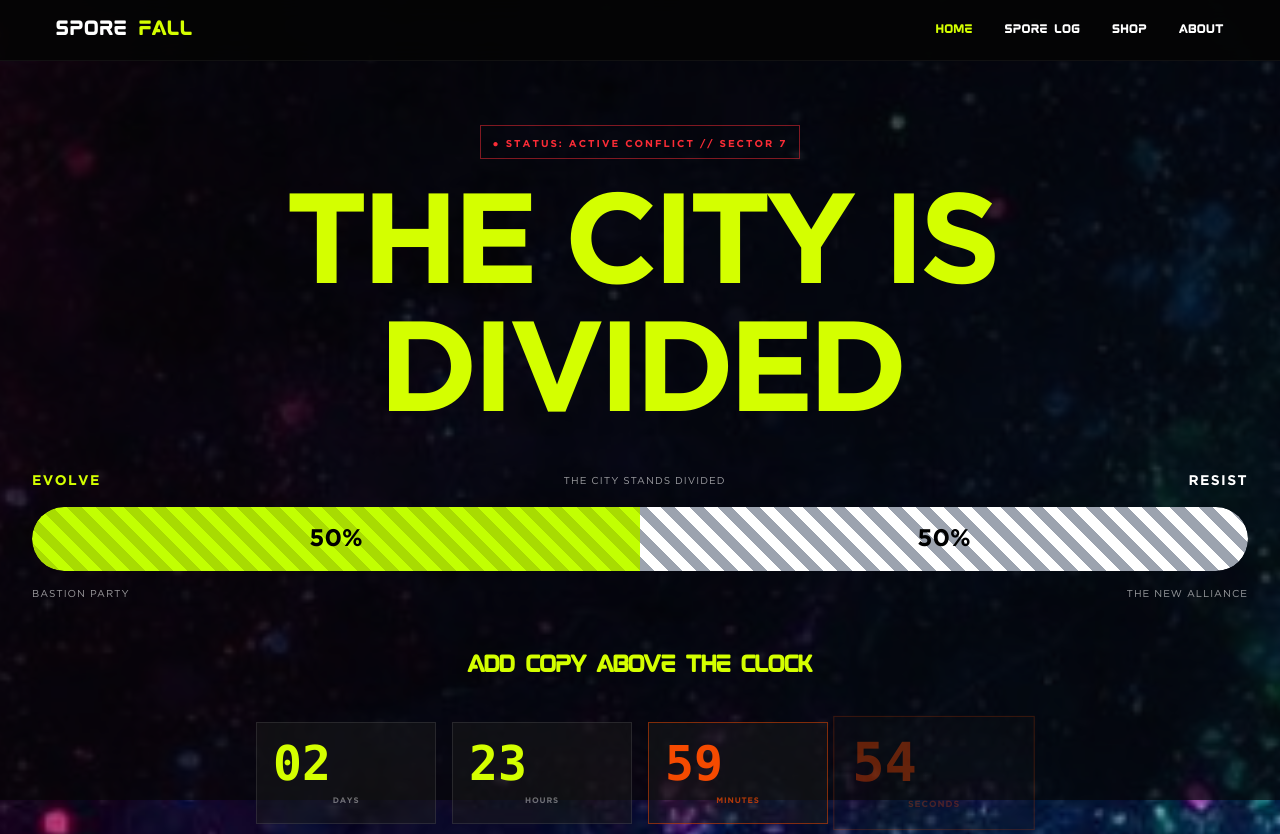
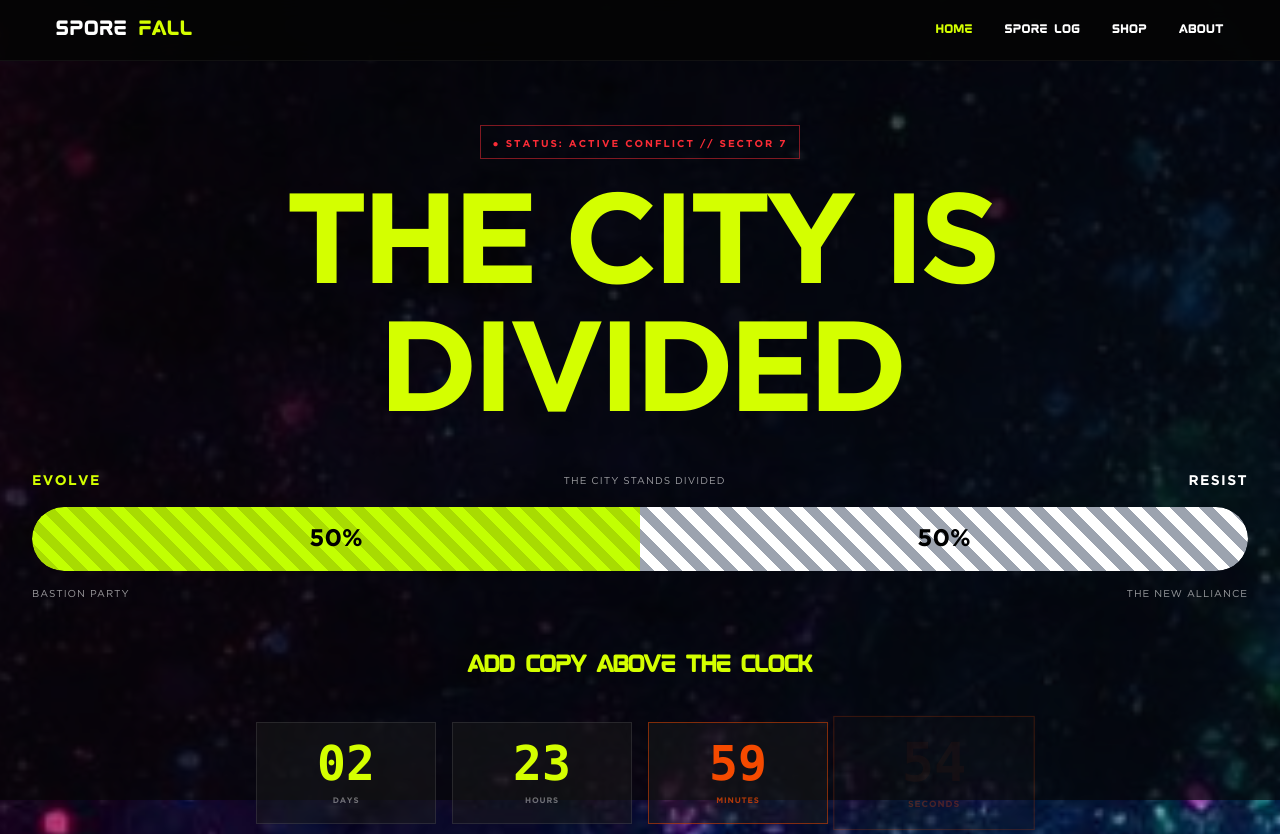
Before and after one commit to mahmud886/spore-frontend-v1, a Next.js app: page /result in a window 1280 px wide. Shown: the top 834 px of the page. Built offline with nearby package versions, Linux system fonts and the light colour scheme.

Commit message:
💘  Update popup and countdown design

```diff
--- a/src/app/components/popups/PollLeftPopup.jsx
+++ b/src/app/components/popups/PollLeftPopup.jsx
@@ -35,10 +35,10 @@ export default function PollLeftPopup({ onInitiateLink, onClose, show = true })
           setTimeout(() => {
             setCurrentStep(currentStep + 1);
             setDisplayedText("");
-          }, 1500);
+          }, 600);
         }
       }
-    }, 50); // Typing speed
+    }, 25); // Typing speed
 
     return () => clearInterval(typingInterval);
   }, [currentStep, show]);
--- a/src/app/components/popups/PollMiddlePopup.jsx
+++ b/src/app/components/popups/PollMiddlePopup.jsx
@@ -1,4 +1,6 @@
 "use client";
+
+import { Dna, Shield, X } from "lucide-react";
 
 export default function PollMiddlePopup({
   phase = "Phase 02: Alignment",
@@ -19,7 +21,7 @@ export default function PollMiddlePopup({
             className="absolute top-4 right-4 w-8 h-8 rounded-full border border-white/20 bg-white/10 flex items-center justify-center text-white/60 hover:bg-primary hover:border-primary hover:text-black transition-all duration-200 z-20"
             aria-label="Close"
           >
-            <span className="material-symbols-outlined text-lg">close</span>
+            <X className="w-4 h-4" />
           </button>
         )}
         {/* Phase label - inside popup */}
@@ -51,7 +53,7 @@ export default function PollMiddlePopup({
             className="faction-card group relative flex flex-col items-center text-center p-8 rounded-xl border border-white/5 bg-gradient-to-b from-zinc-900/20 to-primary/20 hover:from-zinc-900/30 hover:to-primary/40 hover:border-primary/30 transition-all duration-500 outline-none focus:ring-2 focus:ring-primary/50"
           >
             <div className="w-16 h-16 rounded-full bg-primary/10 flex items-center justify-center mb-8 group-hover:scale-110 transition-transform duration-500">
-              <span className="material-symbols-outlined text-primary text-3xl">biotech</span>
+              <Dna className="w-8 h-8 text-primary" />
             </div>
             <h2 className="text-2xl font-display font-bold text-primary mb-4 tracking-wider uppercase">Evolve</h2>
             <p className="font-mono text-xs leading-relaxed text-white/50 max-w-[180px]">
@@ -66,7 +68,7 @@ export default function PollMiddlePopup({
             className="faction-card group relative flex flex-col items-center text-center p-8 rounded-xl border border-white/5 bg-gradient-to-b from-zinc-900/20 to-cyan-950/20 hover:from-zinc-900/30 hover:to-cyan-900/40 hover:border-cyan-500/30 transition-all duration-500 outline-none focus:ring-2 focus:ring-cyan-500/50"
           >
             <div className="w-16 h-16 rounded-full bg-cyan-500/10 flex items-center justify-center mb-8 group-hover:scale-110 transition-transform duration-500">
-              <span className="material-symbols-outlined text-cyan-400 text-3xl">shield</span>
+              <Shield className="w-8 h-8 text-cyan-400" />
             </div>
             <h2 className="text-2xl font-display font-bold text-cyan-400 mb-4 tracking-wider uppercase">Resist</h2>
             <p className="font-mono text-xs leading-relaxed text-white/50 max-w-[180px]">
--- a/src/app/components/result/CountdownCard.jsx
+++ b/src/app/components/result/CountdownCard.jsx
@@ -1,3 +1,7 @@
+"use client";
+
+import { motion } from "framer-motion";
+
 export default function CountdownCard({ value, label, highlight = false, isRed = false }) {
   const textColor = isRed ? "text-orange-600" : "text-primary";
   const borderColor = isRed ? "border-orange-600/50" : "border-white/10";
@@ -5,7 +9,15 @@ export default function CountdownCard({ value, label, highlight = false, isRed =
 
   return (
     <div className={`bg-terminal-gray/50 border ${borderColor} p-4 font-bold`}>
-      <div className={`text-4xl md:text-5xl font-mono ${textColor}`}>{value}</div>
+      <motion.div
+        key={value}
+        initial={{ opacity: 0 }}
+        animate={{ opacity: [0, 1, 0, 1] }}
+        transition={{ duration: 0.3, times: [0, 0.1, 0.2, 1] }}
+        className={`text-4xl text-center md:text-5xl font-mono ${textColor}`}
+      >
+        {value}
+      </motion.div>
       <div className={`text-[8px] text-center ${labelColor} tracking-widest mt-2 uppercase`}>{label}</div>
     </div>
   );
```
